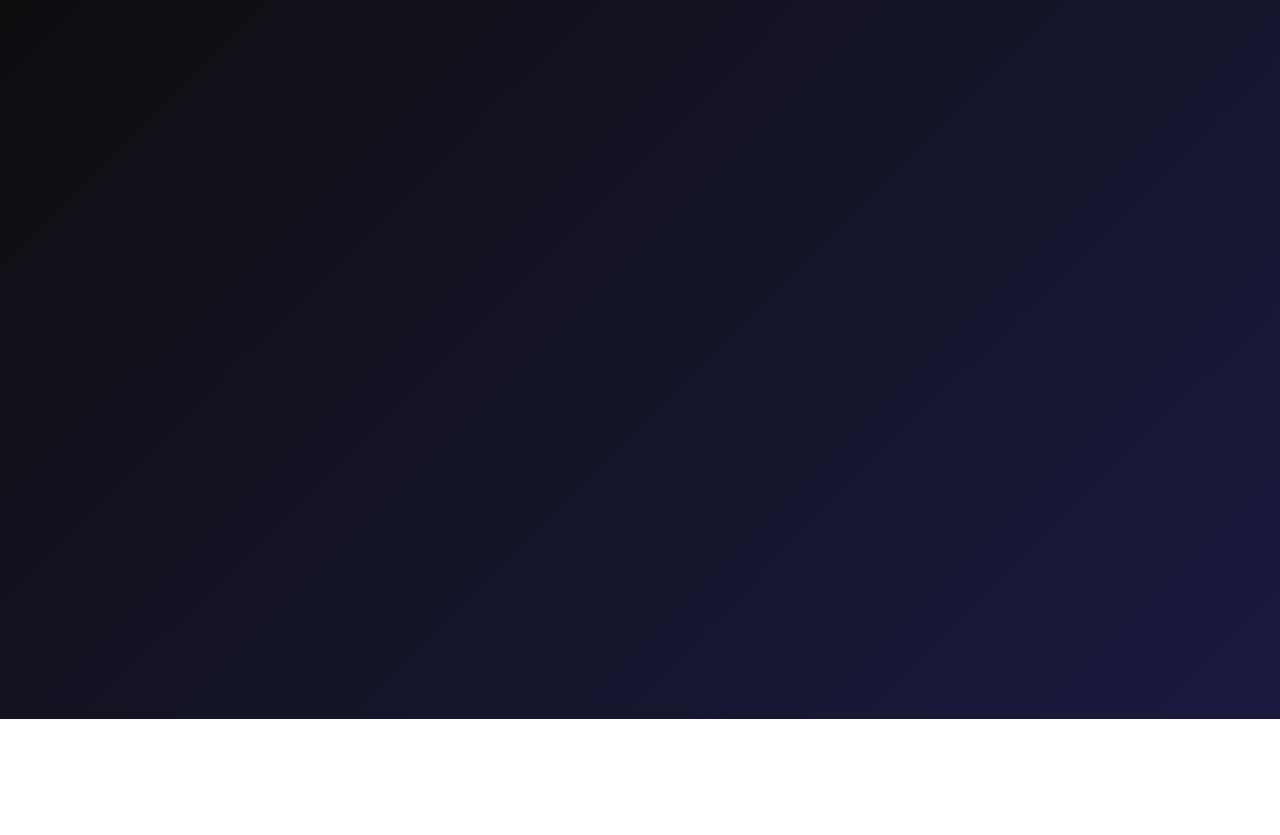
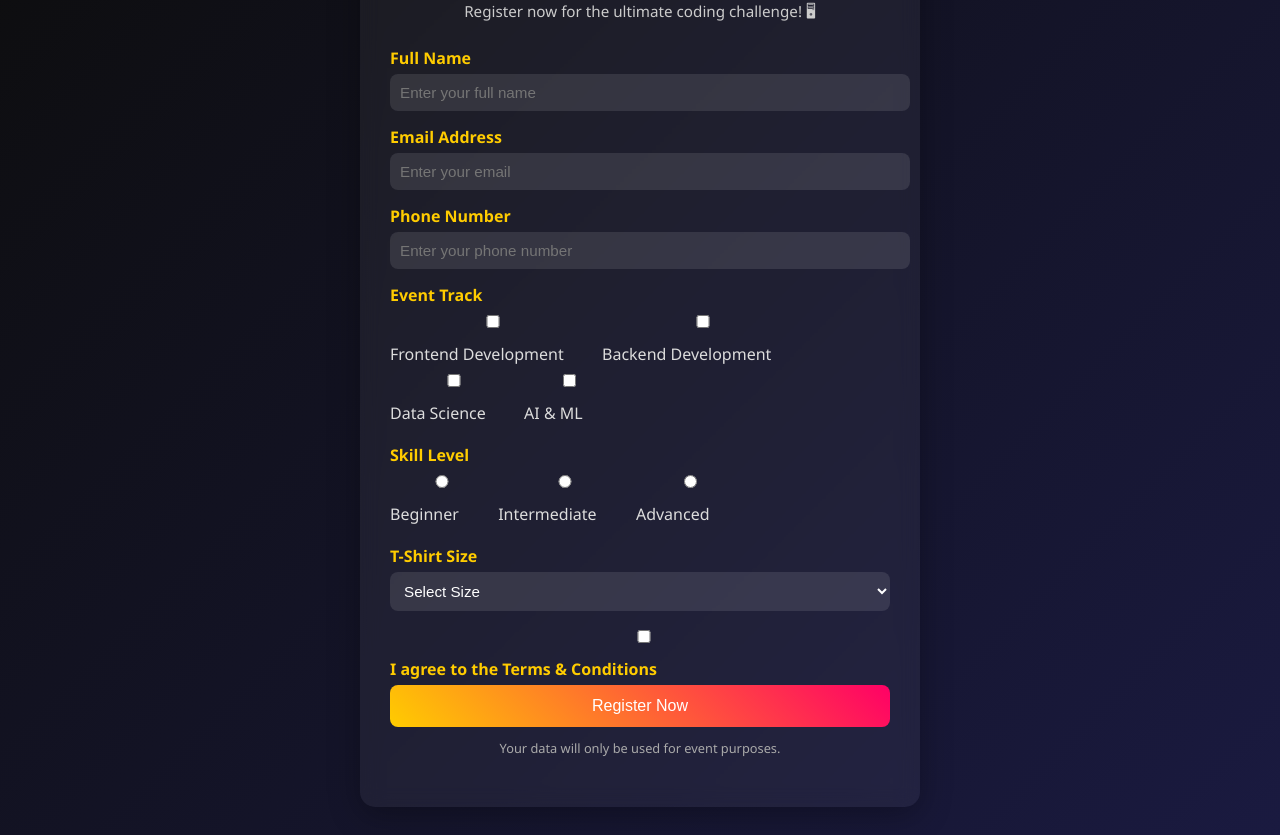
Before and after one commit to venkat1-ai/personal-desc-devOp, a plain HTML site: page index.html in a window 1280 px wide. Shown: the part 137-972 px from the top of the page. Before the commit the page ends 856 px from the top, so only its background shows below. Drawn offline with Linux system fonts and the light colour scheme.

Commit message:
html program

```diff
--- a/index.html
+++ b/index.html
@@ -15,3 +15,155 @@
         min-height: 100vh;
         padding: 20px;
     }
+
+    .container {
+        background: rgba(255, 255, 255, 0.05);
+        border-radius: 15px;
+        padding: 30px;
+        max-width: 500px;
+        width: 100%;
+        box-shadow: 0 8px 32px rgba(0, 0, 0, 0.3);
+        backdrop-filter: blur(10px);
+        animation: fadeIn 1s ease-in-out;
+    }
+
+    @keyframes fadeIn {
+        from { opacity: 0; transform: translateY(20px); }
+        to { opacity: 1; transform: translateY(0); }
+    }
+
+    h1 {
+        text-align: center;
+        margin-bottom: 10px;
+        font-size: 2rem;
+        background: linear-gradient(45deg, #ffcc00, #ff0066);
+        -webkit-background-clip: text;
+        -webkit-text-fill-color: transparent;
+    }
+
+    p {
+        text-align: center;
+        font-size: 0.95rem;
+        color: #ccc;
+        margin-bottom: 20px;
+    }
+
+    label {
+        font-weight: bold;
+        margin-bottom: 5px;
+        display: block;
+        color: #ffcc00;
+    }
+
+    input, select, textarea {
+        width: 100%;
+        padding: 10px;
+        border-radius: 8px;
+        border: none;
+        outline: none;
+        margin-bottom: 15px;
+        background: rgba(255, 255, 255, 0.1);
+        color: white;
+        font-size: 0.95rem;
+        transition: 0.3s;
+    }
+
+    input:focus, select:focus, textarea:focus {
+        background: rgba(255, 255, 255, 0.2);
+        box-shadow: 0 0 10px #ffcc00;
+    }
+
+    .checkbox-group, .radio-group {
+        margin-bottom: 15px;
+    }
+
+    .checkbox-group label, .radio-group label {
+        font-weight: normal;
+        color: #ddd;
+        display: inline-block;
+        margin-right: 10px;
+    }
+
+    .btn {
+        width: 100%;
+        padding: 12px;
+        background: linear-gradient(45deg, #ffcc00, #ff0066);
+        border: none;
+        border-radius: 8px;
+        font-size: 1rem;
+        color: white;
+        cursor: pointer;
+        transition: 0.4s;
+    }
+
+    .btn:hover {
+        transform: scale(1.05);
+        box-shadow: 0 0 15px #ffcc00;
+    }
+
+    .terms {
+        font-size: 0.8rem;
+        color: #aaa;
+        text-align: center;
+    }
+
+    /* Responsive Design */
+    @media (max-width: 500px) {
+        .container {
+            padding: 20px;
+        }
+        h1 {
+            font-size: 1.6rem;
+        }
+    }
+</style>
+</head>
+<body>
+
+<div class="container">
+    <h1>CodeFest 2025</h1>
+    <p>Register now for the ultimate coding challenge! 🖥</p>
+
+    <form>
+        <label for="name">Full Name</label>
+        <input type="text" id="name" name="name" placeholder="Enter your full name" required>
+
+        <label for="email">Email Address</label>
+        <input type="email" id="email" name="email" placeholder="Enter your email" required>
+
+        <label for="phone">Phone Number</label>
+        <input type="tel" id="phone" name="phone" placeholder="Enter your phone number" required>
+
+        <label>Event Track</label>
+        <div class="checkbox-group">
+            <label><input type="checkbox" name="track" value="frontend"> Frontend Development</label>
+            <label><input type="checkbox" name="track" value="backend"> Backend Development</label>
+            <label><input type="checkbox" name="track" value="datasci"> Data Science</label>
+            <label><input type="checkbox" name="track" value="ai"> AI & ML</label>
+        </div>
+
+        <label>Skill Level</label>
+        <div class="radio-group">
+            <label><input type="radio" name="level" value="beginner" required> Beginner</label>
+            <label><input type="radio" name="level" value="intermediate"> Intermediate</label>
+            <label><input type="radio" name="level" value="advanced"> Advanced</label>
+        </div>
+
+        <label for="tshirt">T-Shirt Size</label>
+        <select id="tshirt" name="tshirt" required>
+            <option value="">Select Size</option>
+            <option value="S">Small</option>
+            <option value="M">Medium</option>
+            <option value="L">Large</option>
+            <option value="XL">Extra Large</option>
+        </select>
+
+        <label><input type="checkbox" required> I agree to the Terms & Conditions</label>
+
+        <button type="submit" class="btn">Register Now</button>
+        <p class="terms">Your data will only be used for event purposes.</p>
+    </form>
+</div>
+
+</body>
+</html>
```
